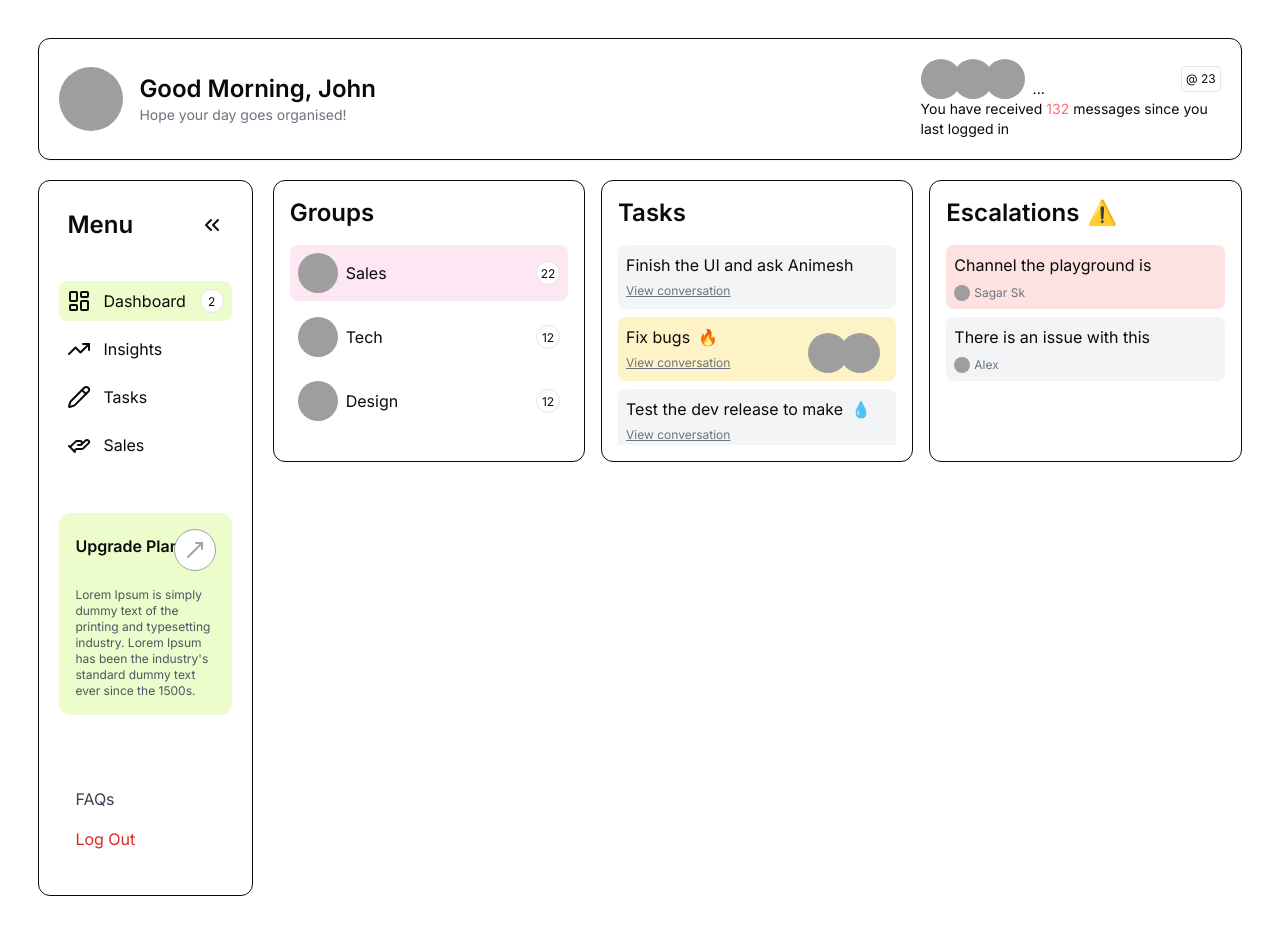
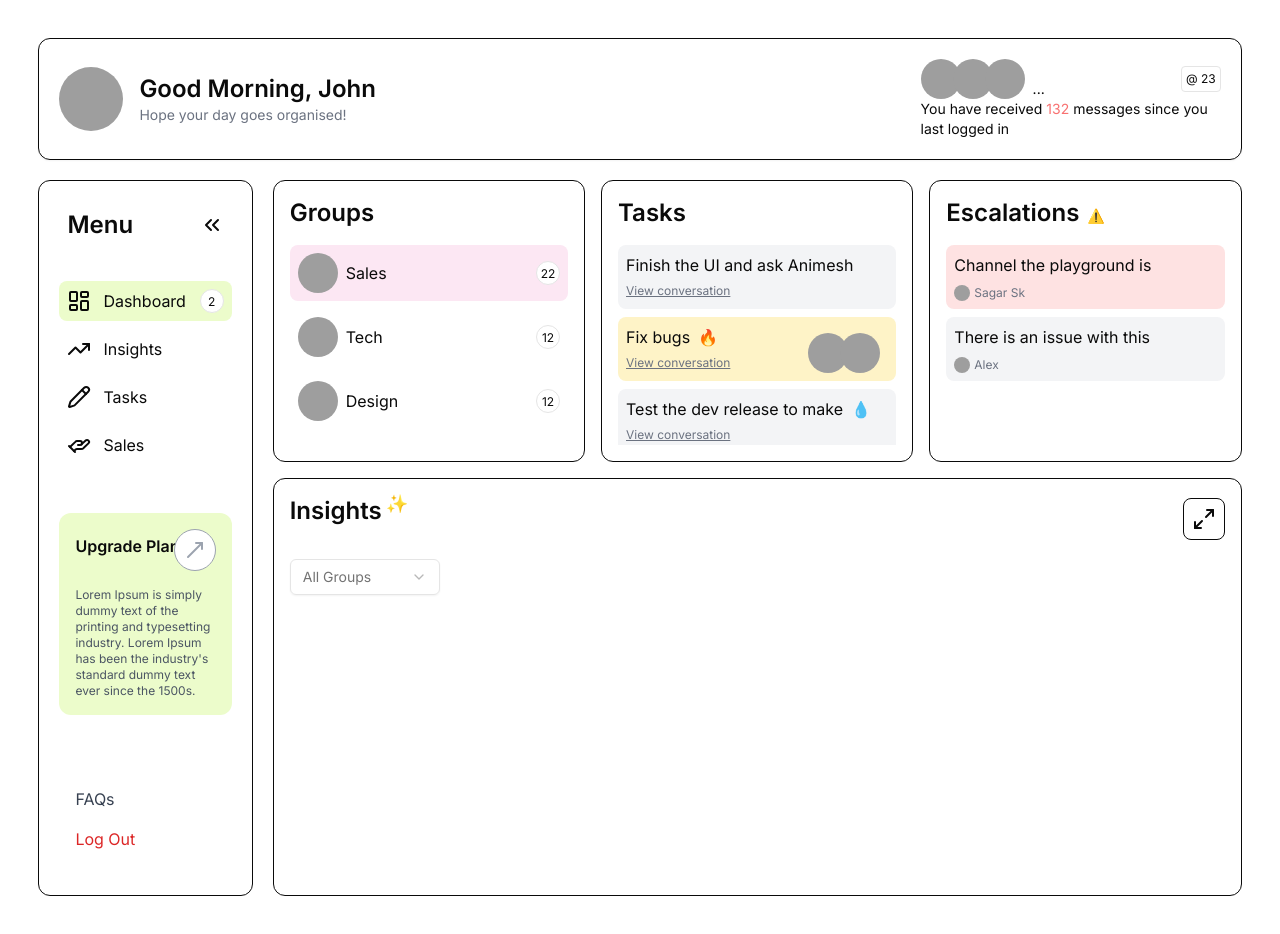
Before and after one commit to sujaudd1n/researchify-assignment, a Next.js app in the folder frontend/: page / in a window 1280 px wide. Built offline with nearby package versions, Linux system fonts and the light colour scheme; grey boxes are pictures that could not be loaded.

Commit message:
implement insightspanel

```diff
--- a/frontend/package.json
+++ b/frontend/package.json
@@ -10,6 +10,7 @@
   },
   "dependencies": {
     "@radix-ui/react-avatar": "^1.1.3",
+    "@radix-ui/react-select": "^2.1.6",
     "class-variance-authority": "^0.7.1",
     "clsx": "^2.1.1",
     "lucide-react": "^0.477.0",
--- a/frontend/src/app/Home.jsx
+++ b/frontend/src/app/Home.jsx
@@ -7,6 +7,7 @@
 import GroupsPanel from '@/components/GroupsPanel';
 import TasksPanel from '@/components/TasksPanel';
 import EscalationsPanel from '@/components/EscalationsPanel';
+import InsightsPanel from '@/components/InsightsPanel';
 
 export default function Home() {
   const [collapsed, setCollapsed] = useState(false);
@@ -22,13 +23,13 @@
           collapsed={collapsed}
           toggleSidebar={() => { setCollapsed(!collapsed) }}
         />
-        <div className='w-full'>
+        <div className='w-full flex flex-col'>
           <div className="grid grid-cols-1 md:grid-cols-3 gap-4 mb-4 justify-between">
             <GroupsPanel />
             <TasksPanel />
             <EscalationsPanel />
           </div>
-
+          <InsightsPanel />
         </div>
       </div>
     </div>
--- a/frontend/src/components/EscalationsPanel.jsx
+++ b/frontend/src/components/EscalationsPanel.jsx
@@ -28,7 +28,7 @@
     <div className="border border-foreground p-4 rounded-xl">
       <h2 className="text-2xl font-semibold mb-4">
         Escalations
-        <span className="ml-2 text-yellow-500">⚠️</span>
+        <span className="ml-2 text-sm text-yellow-500">⚠️</span>
       </h2>
       <div className="space-y-2 h-[200px] overflow-auto">
         {escalations.map((escalation, index) => (
--- /dev/null
+++ b/frontend/src/components/InsightsPanel.jsx
@@ -0,0 +1,37 @@
+import {
+  Select,
+  SelectContent,
+  SelectItem,
+  SelectTrigger,
+  SelectValue,
+} from "@/components/ui/select"
+import { Maximize2 } from "lucide-react";
+
+export default function InsightsPanel() {
+  return (
+    <div className="border grow border-foreground p-4 rounded-xl relative">
+
+      <div className="flex justify-between items-center mb-4">
+        <h2 className="text-2xl font-semibold mb-4 ">
+          Insights<sup className="ml-1 text-yellow-500">✨</sup>
+        </h2>
+        <button className="border border-foreground rounded-lg p-2 hover:bg-gray-100">
+          <span><Maximize2 /></span>
+        </button>
+      </div>
+
+      <div className="mb-4">
+        <Select>
+          <SelectTrigger className="w-[150px]">
+            <SelectValue placeholder="All Groups" />
+          </SelectTrigger>
+          <SelectContent>
+            <SelectItem value="sales">Sales</SelectItem>
+            <SelectItem value="tech">Tech</SelectItem>
+            <SelectItem value="design">Design</SelectItem>
+          </SelectContent>
+        </Select>
+      </div>
+    </div>
+  );
+}
--- /dev/null
+++ b/frontend/src/components/ui/select.jsx
@@ -0,0 +1,121 @@
+"use client"
+
+import * as React from "react"
+import * as SelectPrimitive from "@radix-ui/react-select"
+import { Check, ChevronDown, ChevronUp } from "lucide-react"
+
+import { cn } from "@/lib/utils"
+
+const Select = SelectPrimitive.Root
+
+const SelectGroup = SelectPrimitive.Group
+
+const SelectValue = SelectPrimitive.Value
+
+const SelectTrigger = React.forwardRef(({ className, children, ...props }, ref) => (
+  <SelectPrimitive.Trigger
+    ref={ref}
+    className={cn(
+      "flex h-9 w-full items-center justify-between whitespace-nowrap rounded-md border border-input bg-transparent px-3 py-2 text-sm shadow-sm ring-offset-background data-[placeholder]:text-muted-foreground focus:outline-none focus:ring-1 focus:ring-ring disabled:cursor-not-allowed disabled:opacity-50 [&>span]:line-clamp-1",
+      className
+    )}
+    {...props}>
+    {children}
+    <SelectPrimitive.Icon asChild>
+      <ChevronDown className="h-4 w-4 opacity-50" />
+    </SelectPrimitive.Icon>
+  </SelectPrimitive.Trigger>
+))
+SelectTrigger.displayName = SelectPrimitive.Trigger.displayName
+
+const SelectScrollUpButton = React.forwardRef(({ className, ...props }, ref) => (
+  <SelectPrimitive.ScrollUpButton
+    ref={ref}
+    className={cn("flex cursor-default items-center justify-center py-1", className)}
+    {...props}>
+    <ChevronUp className="h-4 w-4" />
+  </SelectPrimitive.ScrollUpButton>
+))
+SelectScrollUpButton.displayName = SelectPrimitive.ScrollUpButton.displayName
+
+const SelectScrollDownButton = React.forwardRef(({ className, ...props }, ref) => (
+  <SelectPrimitive.ScrollDownButton
+    ref={ref}
+    className={cn("flex cursor-default items-center justify-center py-1", className)}
+    {...props}>
+    <ChevronDown className="h-4 w-4" />
+  </SelectPrimitive.ScrollDownButton>
+))
+SelectScrollDownButton.displayName =
+  SelectPrimitive.ScrollDownButton.displayName
+
+const SelectContent = React.forwardRef(({ className, children, position = "popper", ...props }, ref) => (
+  <SelectPrimitive.Portal>
+    <SelectPrimitive.Content
+      ref={ref}
+      className={cn(
+        "relative z-50 max-h-96 min-w-[8rem] overflow-hidden rounded-md border bg-popover text-popover-foreground shadow-md data-[state=open]:animate-in data-[state=closed]:animate-out data-[state=closed]:fade-out-0 data-[state=open]:fade-in-0 data-[state=closed]:zoom-out-95 data-[state=open]:zoom-in-95 data-[side=bottom]:slide-in-from-top-2 data-[side=left]:slide-in-from-right-2 data-[side=right]:slide-in-from-left-2 data-[side=top]:slide-in-from-bottom-2",
+        position === "popper" &&
+          "data-[side=bottom]:translate-y-1 data-[side=left]:-translate-x-1 data-[side=right]:translate-x-1 data-[side=top]:-translate-y-1",
+        className
+      )}
+      position={position}
+      {...props}>
+      <SelectScrollUpButton />
+      <SelectPrimitive.Viewport
+        className={cn("p-1", position === "popper" &&
+          "h-[var(--radix-select-trigger-height)] w-full min-w-[var(--radix-select-trigger-width)]")}>
+        {children}
+      </SelectPrimitive.Viewport>
+      <SelectScrollDownButton />
+    </SelectPrimitive.Content>
+  </SelectPrimitive.Portal>
+))
+SelectContent.displayName = SelectPrimitive.Content.displayName
+
+const SelectLabel = React.forwardRef(({ className, ...props }, ref) => (
+  <SelectPrimitive.Label
+    ref={ref}
+    className={cn("px-2 py-1.5 text-sm font-semibold", className)}
+    {...props} />
+))
+SelectLabel.displayName = SelectPrimitive.Label.displayName
+
+const SelectItem = React.forwardRef(({ className, children, ...props }, ref) => (
+  <SelectPrimitive.Item
+    ref={ref}
+    className={cn(
+      "relative flex w-full cursor-default select-none items-center rounded-sm py-1.5 pl-2 pr-8 text-sm outline-none focus:bg-accent focus:text-accent-foreground data-[disabled]:pointer-events-none data-[disabled]:opacity-50",
+      className
+    )}
+    {...props}>
+    <span className="absolute right-2 flex h-3.5 w-3.5 items-center justify-center">
+      <SelectPrimitive.ItemIndicator>
+        <Check className="h-4 w-4" />
+      </SelectPrimitive.ItemIndicator>
+    </span>
+    <SelectPrimitive.ItemText>{children}</SelectPrimitive.ItemText>
+  </SelectPrimitive.Item>
+))
+SelectItem.displayName = SelectPrimitive.Item.displayName
+
+const SelectSeparator = React.forwardRef(({ className, ...props }, ref) => (
+  <SelectPrimitive.Separator
+    ref={ref}
+    className={cn("-mx-1 my-1 h-px bg-muted", className)}
+    {...props} />
+))
+SelectSeparator.displayName = SelectPrimitive.Separator.displayName
+
+export {
+  Select,
+  SelectGroup,
+  SelectValue,
+  SelectTrigger,
+  SelectContent,
+  SelectLabel,
+  SelectItem,
+  SelectSeparator,
+  SelectScrollUpButton,
+  SelectScrollDownButton,
+}
```
Also changed, not shown: 1 other file (tests, documents, lock files or other folders).
